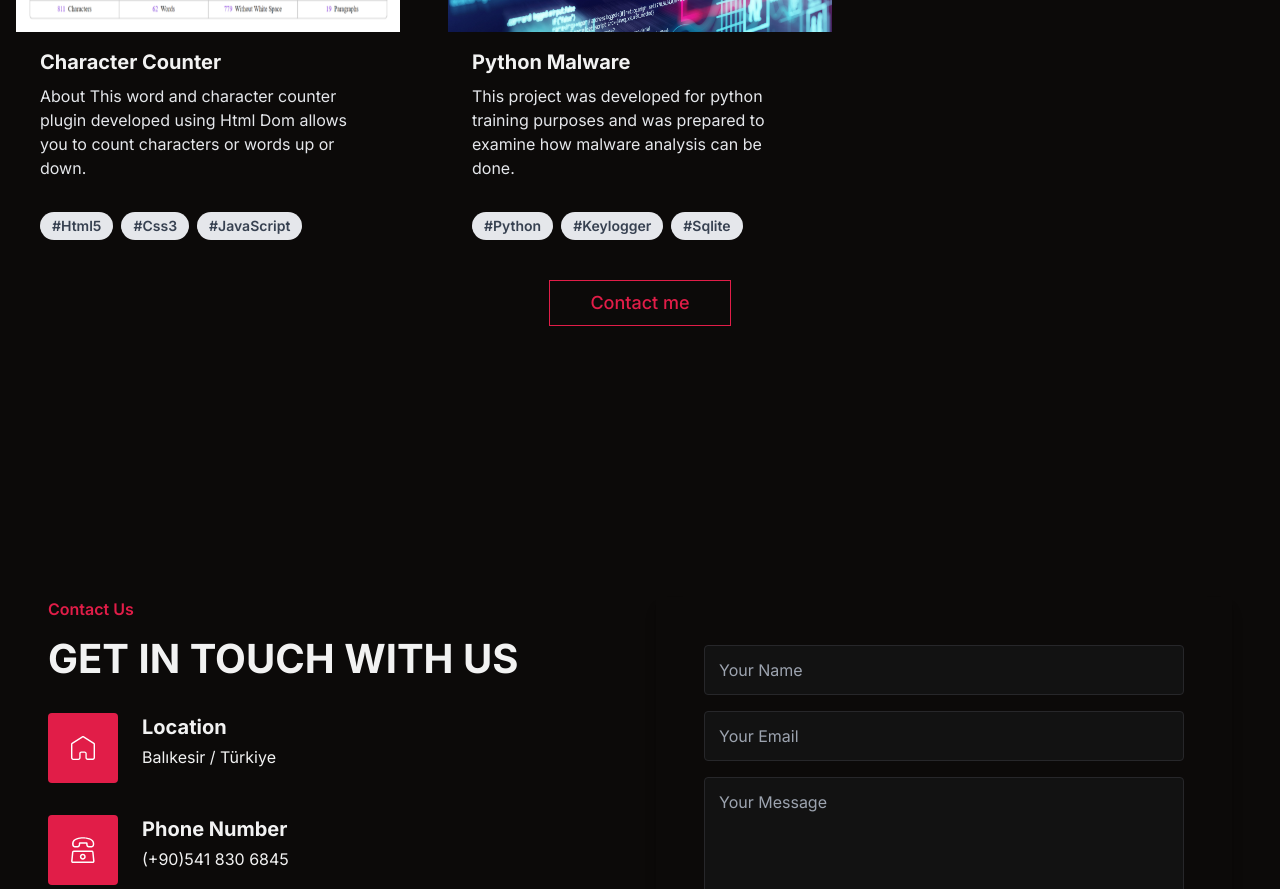
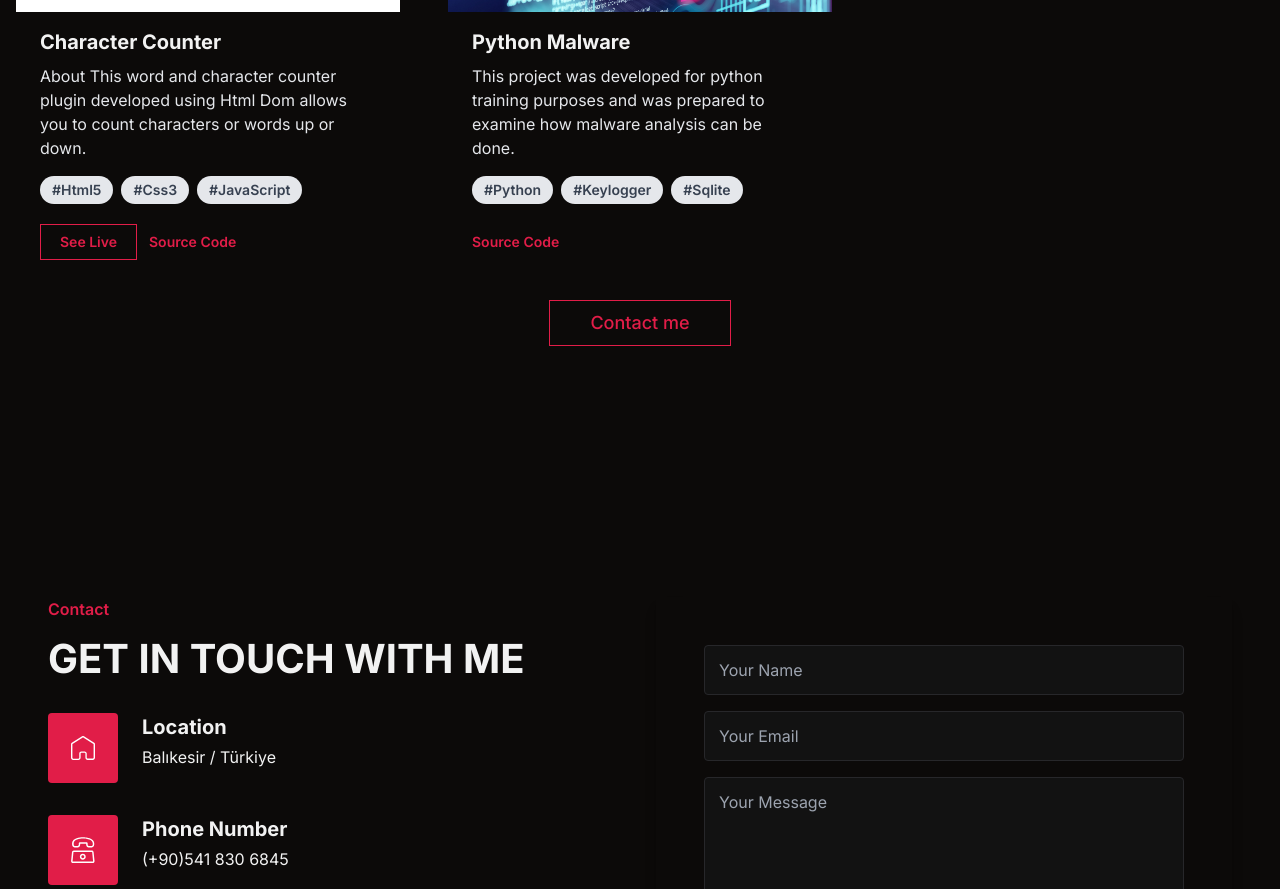
Before and after one commit to mustafakemalgordesli/mustafagordesli.com.tr, a Next.js app: page / in a window 1280 px wide. Shown: the part 2820-3709 px from the top of the page. Built offline with nearby package versions, Linux system fonts and the light colour scheme.

Commit message:
Update project card

```diff
--- a/components/project-list.jsx
+++ b/components/project-list.jsx
@@ -3,11 +3,14 @@
 import Image from 'next/image';
 import { Skeleton } from '@/components/ui/skeleton';
 import { useState } from 'react';
+import Link from 'next/link';
 
 const staticProjects = [
     {
         id: 1,
         imageUrl: '/char-counter.png',
+        sourceCode: 'https://github.com/mustafakemalgordesli/char-counter',
+        liveUrl: 'https://mustafakemalgordesli.github.io/char-counter/',
         title: 'Character Counter',
         content:
             'About This word and character counter plugin developed using Html Dom allows you to count characters or words up or down.',
@@ -36,6 +39,8 @@ const staticProjects = [
         id: 2,
         imageUrl: '/malware-header.jpg',
         title: 'Python Malware',
+        sourceCode: 'https://github.com/mustafakemalgordesli/python-malware',
+        liveUrl: '',
         content:
             'This project was developed for python training purposes and was prepared to examine how malware analysis can be done.',
         hastags: [
@@ -119,7 +124,7 @@ const ProjectCard = ({ project }) => {
                     {project.content}
                 </p>
             </div>
-            <div className="px-6 pt-4 pb-2">
+            <div className="px-6 pb-2">
                 {project.hastags.map((element) => (
                     <span
                         key={element.id}
@@ -129,6 +134,29 @@ const ProjectCard = ({ project }) => {
                     </span>
                 ))}
             </div>
+            <div className="px-6 min-h-[56px] pt-1 pb-4 flex items-center gap-3">
+                {project?.liveUrl && (
+                    <Link
+                        href={project?.liveUrl}
+                        target="_blank"
+                        class="relative items-center justify-start inline-block px-5 py-2 overflow-hidden duration-500 text-sm font-semibold group"
+                    >
+                        <span class=" duration-500  translate-x-12 -translate-y-2 absolute left-0 top-0 bg-primary opacity-[3%]"></span>
+                        <span class="absolute top-0 left-0 w-48 h-48 -mt-1 transition-all duration-500 ease-in-out -translate-x-56 -translate-y-24 bg-primary opacity-100 group-hover:-translate-x-8"></span>
+                        <span class="relative w-full text-left text-primary transition-colors duration-1000 ease-in-out group-hover:text-white dark:group-hover:text-gray-900">
+                            See Live
+                        </span>
+                        <span class="absolute duration-500 inset-0 border border-primary"></span>
+                    </Link>
+                )}
+                {project?.sourceCode && (
+                    <Link target="_blank" href={project.sourceCode}>
+                        <p className="hover:translate-x-1 ease-in transition-all duration-300 text-primary text-sm font-semibold">
+                            Source Code
+                        </p>
+                    </Link>
+                )}
+            </div>
         </div>
     );
 };
--- a/layouts/contact.jsx
+++ b/layouts/contact.jsx
@@ -10,10 +10,10 @@ export default function Contact() {
                 <div className="w-full px-2 sm:px-4 lg:w-1/2 xl:w-6/12">
                     <div className="mb-12 max-w-[570px] lg:mb-0">
                         <span className="text-primary mb-2 block text-base font-semibold">
-                            Contact Us
+                            Contact
                         </span>
                         <h2 className="text-dark mb-6 text-[32px] font-bold uppercase sm:text-[40px] lg:text-[36px] xl:text-[40px]">
-                            GET IN TOUCH WITH US
+                            GET IN TOUCH WITH ME
                         </h2>
                         {/* <p className="text-body-color mb-9 text-base leading-relaxed">
                             Lorem ipsum dolor sit amet, consectetur adipiscing
```
